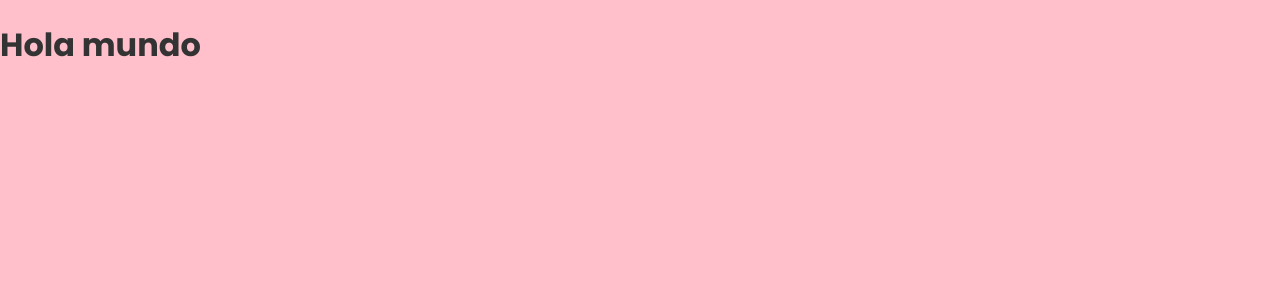
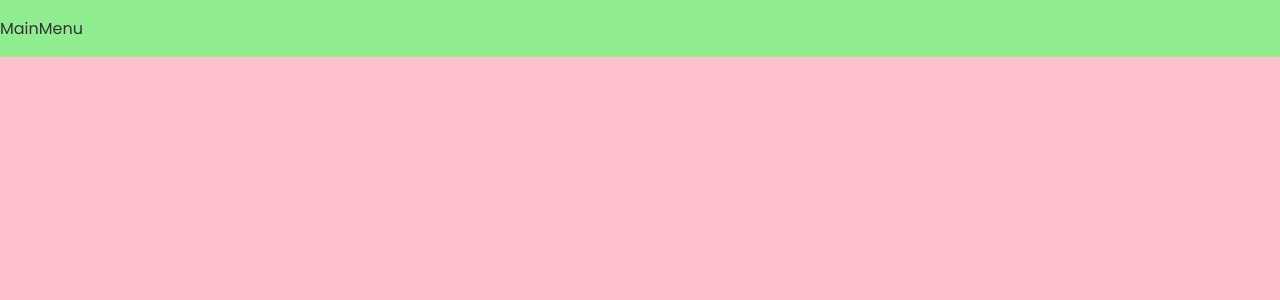
Before and after one commit to JDGonzal/SalesSystem, a React (Vite) app: page / in a window 1280 px wide. Shown: the top 300 px of the page. Built offline with nearby package versions, Linux system fonts and the light colour scheme.

Commit message:
02_Login/0204_FirstLayout
- Se crea el archivo  **`breackpoints.ts`** en la carpeta **"src/styles"**.
- Se utiliza en **`App.tsx`**.

#02_Login/0204_FirstLayout

```diff
--- a/src/App.tsx
+++ b/src/App.tsx
@@ -1,11 +1,52 @@
+import styled from 'styled-components';
 import { GlobalStyles } from './index.ts';
+import { Device } from './styles/breakpoints.ts';
+
+const Container = styled.main`
+  // Es un componente de estilo
+  display: grid;
+  grid-template-columns: 1fr;
+  background-color: lightyellow;
+  .leftSidebar {
+    display: none; /* Oculta la barra lateral izquierda */
+    background-color: lightblue;
+  }
+  .mainMenu {
+    position: absolute;
+    background-color: lightgreen;
+  }
+  .rightRoutes {
+    background-color: lightcoral;
+  }
+  @media ${Device.tablet} {
+    grid-template-columns: 88px 1fr ; /* una columnas */
+    .leftSidebar {
+      display: initial; /* Barra lateral izquierda en tablets */
+    }
+    .mainMenu {
+      position: none; /* Elimina la posición absoluta en tablets */
+      width: 100%;
+    }
+    .rightRoutes {
+      width: 100%;
+    }
+  }
+`;
 
 function App() {
   return (
-    <div>
+    <Container>
       <GlobalStyles />
-      <h1>Hola mundo</h1>
-    </div>
+      <section className='leftSidebar'>
+        <p>Sidebar</p>
+      </section>
+      <section className='mainMenu'>
+        <p>MainMenu</p>
+      </section>
+      <section className='rightRoutes'>
+        <p>Content</p>
+      </section>
+    </Container>
   );
 }
 
--- /dev/null
+++ b/src/styles/breakpoints.ts
@@ -0,0 +1,12 @@
+const sizes = {
+  mobile: '576px',
+  tablet: '768px',
+  laptop: '992px',
+  desktop: '1200px',
+};
+export const Device = {
+  mobile: `(min-width: ${sizes.mobile})`,
+  tablet: `(min-width: ${sizes.tablet})`,
+  laptop: `(min-width: ${sizes.laptop})`,
+  desktop: `(min-width: ${sizes.desktop})`,
+};
```
Also changed, not shown: 1 other file (tests, documents, lock files or other folders).
